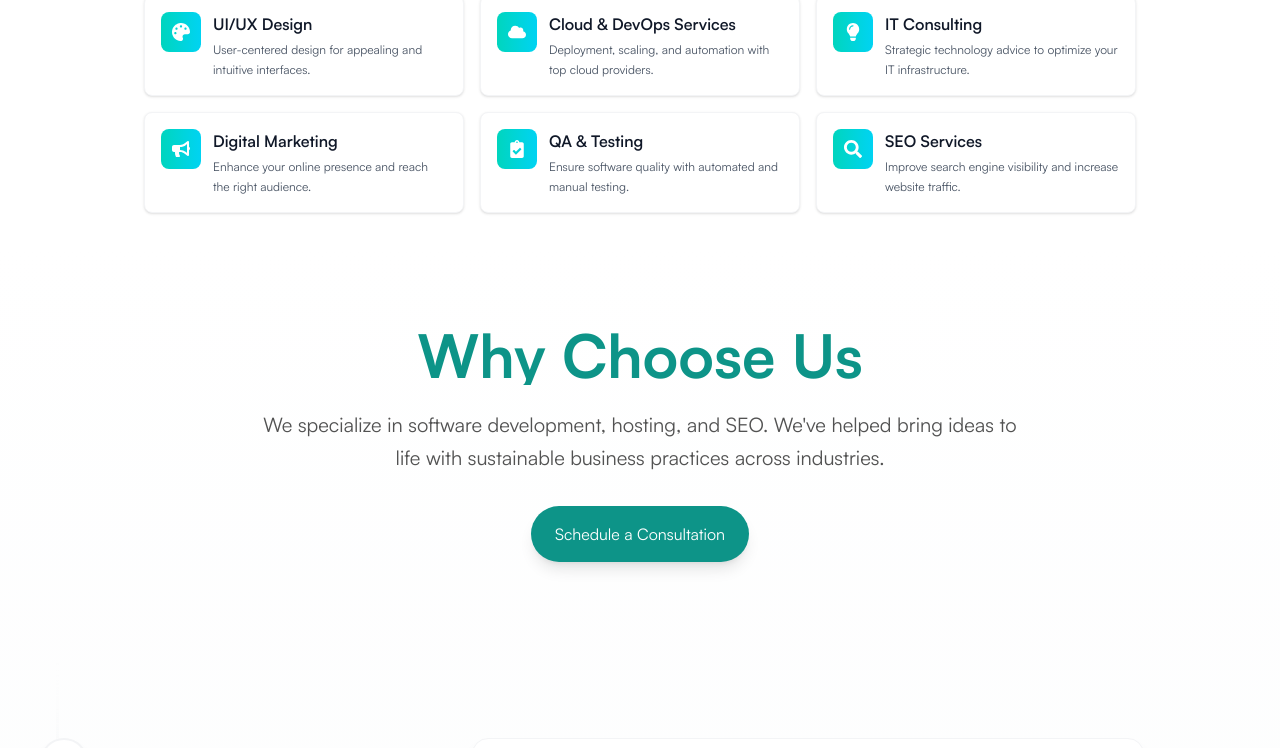
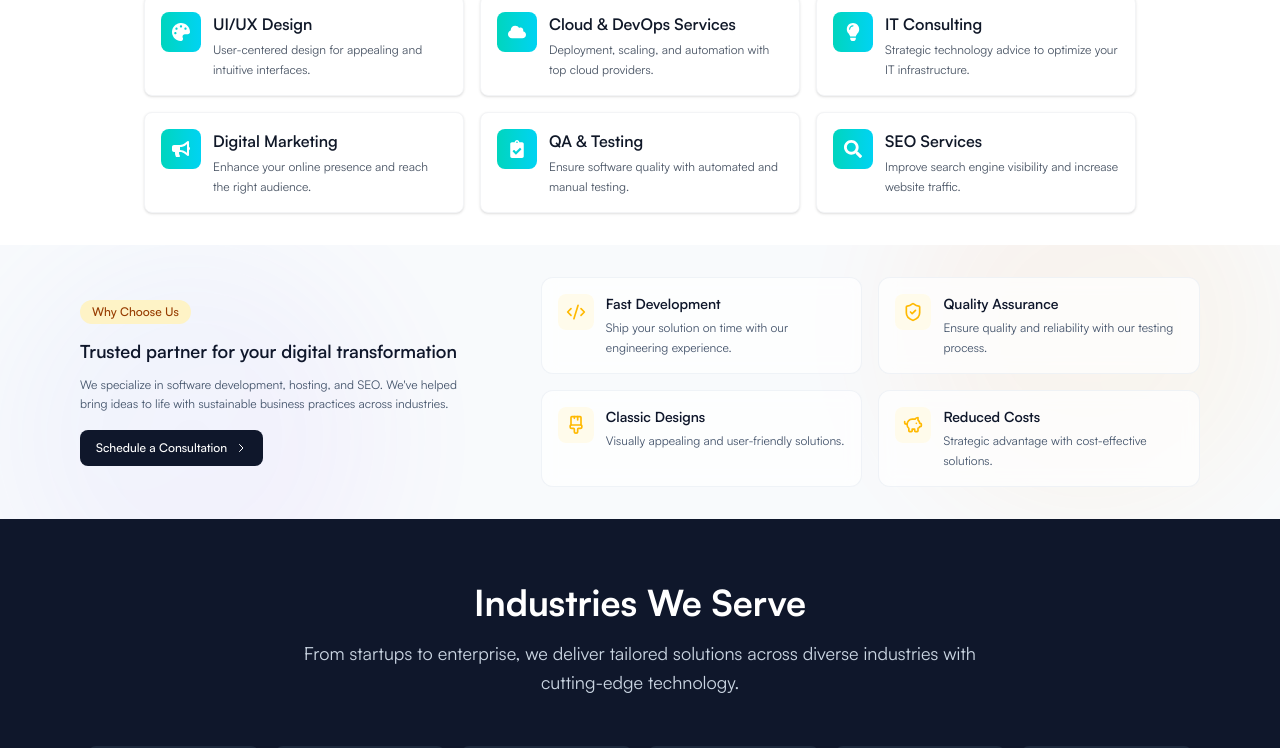
Before and after one commit to Brian-Rotich20/inovasoftwares, a Next.js app: page / in a window 1280 px wide. Shown: the part 1480-2228 px from the top of the page. Built offline with nearby package versions, Linux system fonts and the light colour scheme.

Commit message:
why choose us section

```diff
--- a/app/components/ChooseUs.tsx
+++ /dev/null
@@ -1,77 +0,0 @@
-'use client'
-import { motion } from 'framer-motion'
-import { Code2, ShieldCheck, Paintbrush2, PiggyBank } from 'lucide-react'
-import Link from 'next/link'
-
-export default function WhyChooseUs() {
-  const features = [
-    {
-      title: 'Fast Development',
-      icon: <Code2 className="text-yellow-500 w-4 h-4 mb-1" />,
-      desc: 'Ship your solution on time with our engineering experience.',
-    },
-    {
-      title: 'Quality Assurance',
-      icon: <ShieldCheck className="text-yellow-500 w-4 h-4 mb-1" />,
-      desc: 'Ensure quality and reliability with our testing process.',
-    },
-    {
-      title: 'Classic Designs',
-      icon: <Paintbrush2 className="text-yellow-500 w-4 h-4 mb-1" />,
-      desc: 'Visually appealing and user-friendly solutions.',
-    },
-    {
-      title: 'Reduced Costs',
-      icon: <PiggyBank className="text-yellow-500 w-4 h-4 mb-1" />,
-      desc: 'Strategic advantage with cost-effective solutions.',
-    },
-  ]
-
-  return (
-    <section className="py-6 bg-slate-950 text-white relative">
-      <div className="max-w-4xl mx-auto px-4">
-        <div className="grid md:grid-cols-2 gap-4 items-start">
-          {/* Left Text Content */}
-          <motion.div
-            initial={{ opacity: 0, y: 30 }}
-            whileInView={{ opacity: 1, y: 0 }}
-            transition={{ duration: 0.8 }}
-            viewport={{ once: true }}
-          >
-            <h2 className="text-lg font-medium mb-2">Why Choose Us</h2>
-            <p className="text-slate-300 text-sm mb-3 max-w-md leading-relaxed">
-              We specialize in software development, hosting, and SEO. We&rsquo;ve helped bring ideas to life with sustainable business practices across industries.
-            </p>
-            <Link
-              href="/contact"
-              className="inline-block bg-yellow-600 hover:bg-yellow-500 text-white px-4 py-2 text-sm font-medium rounded transition"
-            >
-              Schedule a Consultation
-            </Link>
-          </motion.div>
-
-          {/* Right Features Grid */}
-          <motion.div
-            className="grid grid-cols-2 gap-2 bg-slate-800/40 backdrop-blur-lg p-3 rounded-lg border border-slate-700"
-            initial={{ opacity: 0, y: 40 }}
-            whileInView={{ opacity: 1, y: 0 }}
-            transition={{ duration: 0.9 }}
-            viewport={{ once: true }}
-          >
-            {features.map((item, index) => (
-              <motion.div
-                key={index}
-                className="bg-slate-900/60 p-3 rounded hover:shadow-md transition hover:-translate-y-0.5"
-                whileHover={{ scale: 1.02 }}
-              >
-                {item.icon}
-                <h3 className="text-xs font-semibold mb-1">{item.title}</h3>
-                <p className="text-slate-400 text-[10px] leading-tight">{item.desc}</p>
-              </motion.div>
-            ))}
-          </motion.div>
-        </div>
-      </div>
-    </section>
-  )
-}
--- a/app/components/Navbar.tsx
+++ b/app/components/Navbar.tsx
@@ -23,10 +23,11 @@ export default function ProfessionalNavbar() {
 
   const navItems = [
     { name: 'Home', href: '/' },
-    { name: 'Services', href: '/services' },
+    { name: 'Solutions', href: '/services' },
     { name: 'Projects', href: '/projects' },
-    { name: 'Prices', href: '/prices' },
-    { name: 'Contact', href: '/contact' },
+    {name: 'Customers', href: '/customers' },
+    { name: 'Pricing', href: '/prices' },
+
   ]
 
   return (
--- /dev/null
+++ b/app/components/WhyChooseUs.tsx
@@ -0,0 +1,110 @@
+import { motion } from 'framer-motion'
+import { Code2, ShieldCheck, Paintbrush2, PiggyBank } from 'lucide-react'
+import Link from 'next/link'
+
+export default function WhyChooseUs() {
+  const features = [
+    {
+      title: 'Fast Development',
+      icon: <Code2 className="text-amber-400 w-5 h-5" />,
+      desc: 'Ship your solution on time with our engineering experience.',
+    },
+    {
+      title: 'Quality Assurance',
+      icon: <ShieldCheck className="text-amber-400 w-5 h-5" />,
+      desc: 'Ensure quality and reliability with our testing process.',
+    },
+    {
+      title: 'Classic Designs',
+      icon: <Paintbrush2 className="text-amber-400 w-5 h-5" />,
+      desc: 'Visually appealing and user-friendly solutions.',
+    },
+    {
+      title: 'Reduced Costs',
+      icon: <PiggyBank className="text-amber-400 w-5 h-5" />,
+      desc: 'Strategic advantage with cost-effective solutions.',
+    },
+  ]
+
+  return (
+    <section className="py-8 bg-slate-50 relative overflow-hidden">
+      {/* Subtle background pattern */}
+      <div className="absolute inset-0 opacity-5">
+        <div className="absolute top-0 left-0 w-96 h-96 bg-gradient-to-br from-blue-400 to-purple-600 rounded-full blur-3xl"></div>
+        <div className="absolute bottom-0 right-0 w-96 h-96 bg-gradient-to-tl from-amber-400 to-orange-600 rounded-full blur-3xl"></div>
+      </div>
+
+      <div className="max-w-6xl mx-auto px-4 relative z-10">
+        <div className="grid lg:grid-cols-5 gap-8 items-center">
+          {/* Left Content - Takes 2 columns */}
+          <motion.div
+            className="lg:col-span-2"
+            initial={{ opacity: 0, x: -30 }}
+            whileInView={{ opacity: 1, x: 0 }}
+            transition={{ duration: 0.6 }}
+            viewport={{ once: true }}
+          >
+            <div className="mb-3">
+              <span className="inline-block px-3 py-1 bg-amber-100 text-amber-800 text-xs font-medium rounded-full mb-4">
+                Why Choose Us
+              </span>
+              <h2 className="text-base sm:text-lg font-semibold text-slate-900 mb-3 leading-tight">
+                Trusted partner for your digital transformation
+              </h2>
+            </div>
+
+            <p className="text-xs text-slate-600 mb-4 leading-relaxed max-w-sm">
+              We specialize in software development, hosting, and SEO. We've helped bring ideas to life with sustainable business practices across industries.
+            </p>
+
+            <Link
+              href="/contact"
+              className="inline-flex items-center gap-2 bg-slate-900 hover:bg-slate-800 text-white px-4 py-2.5 text-xs font-medium rounded-lg transition-all duration-200 hover:shadow-lg hover:shadow-slate-900/25"
+            >
+              Schedule a Consultation
+              <svg className="w-3 h-3" fill="none" stroke="currentColor" viewBox="0 0 24 24">
+                <path strokeLinecap="round" strokeLinejoin="round" strokeWidth={2} d="M9 5l7 7-7 7" />
+              </svg>
+            </Link>
+          </motion.div>
+
+          {/* Right Features Grid - Takes 3 columns */}
+          <motion.div
+            className="lg:col-span-3"
+            initial={{ opacity: 0, x: 30 }}
+            whileInView={{ opacity: 1, x: 0 }}
+            transition={{ duration: 0.6, delay: 0.2 }}
+            viewport={{ once: true }}
+          >
+            <div className="grid sm:grid-cols-2 gap-4">
+              {features.map((item, index) => (
+                <motion.div
+                  key={index}
+                  className="group bg-white/70 backdrop-blur-sm border border-slate-200/50 p-4 rounded-xl hover:bg-white hover:shadow-lg hover:shadow-slate-900/10 transition-all duration-300 hover:-translate-y-1"
+                  initial={{ opacity: 0, y: 20 }}
+                  whileInView={{ opacity: 1, y: 0 }}
+                  transition={{ duration: 0.4, delay: index * 0.1 }}
+                  viewport={{ once: true }}
+                >
+                  <div className="flex items-start gap-3">
+                    <div className="p-2 bg-amber-50 rounded-lg group-hover:bg-amber-100 transition-colors duration-300">
+                      {item.icon}
+                    </div>
+                    <div className="flex-1">
+                      <h3 className="text-sm font-semibold text-slate-900 mb-1 group-hover:text-slate-800 transition-colors">
+                        {item.title}
+                      </h3>
+                      <p className="text-xs text-slate-600 leading-relaxed">
+                        {item.desc}
+                      </p>
+                    </div>
+                  </div>
+                </motion.div>
+              ))}
+            </div>
+          </motion.div>
+        </div>
+      </div>
+    </section>
+  )
+}
--- a/app/page.tsx
+++ b/app/page.tsx
@@ -5,7 +5,8 @@ import ServicesSection from './components/ServicesSection';
 import IndustriesWeServe from './components/IndustriesWeServe';
 import { HeroSection1 } from './components/HeroSection1';
 import { LoadingWrapper } from "./loading-wrapper";
-import { WhyChooseUs } from "./components/ui/timeline";
+import WhyChooseUs from './components/WhyChooseUs';
+
 
 export default function Home() {
 
@@ -56,7 +57,7 @@ export default function Home() {
       </Head>
       <HeroSection1 />
       <ServicesSection />
-    <WhyChooseUs />
+      <WhyChooseUs />
       <IndustriesWeServe />
       </LoadingWrapper>
 
```
